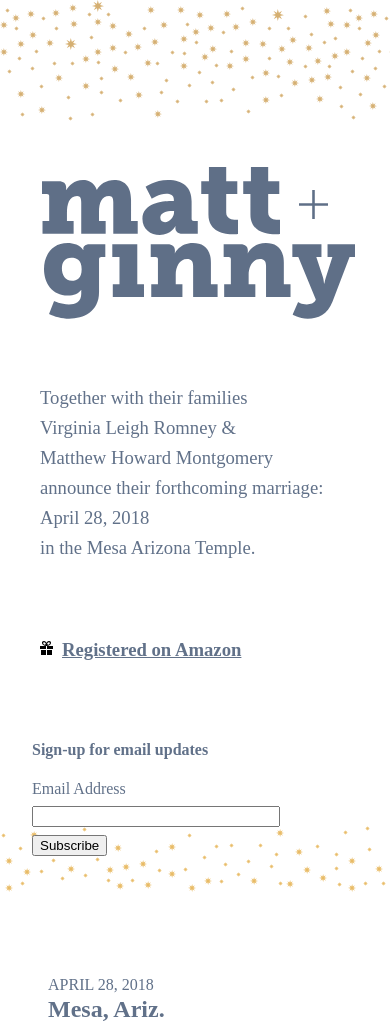
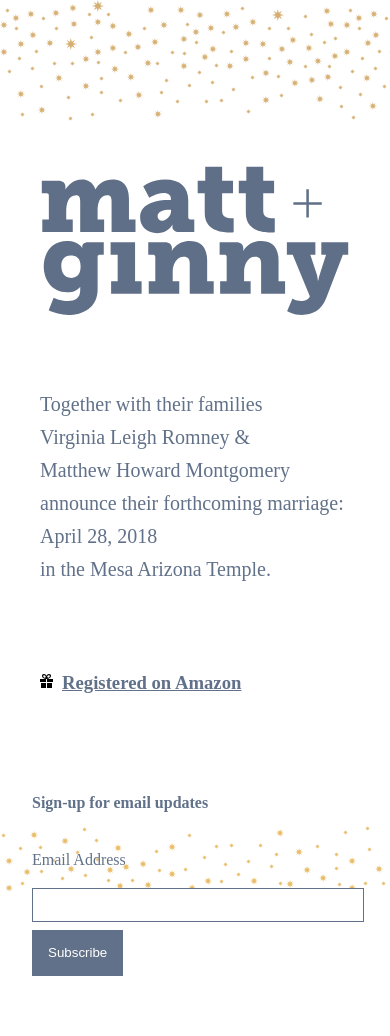
Before and after one commit to mattmontgomery/mattandginny.wedding, a React app: page / in a window 390 px wide. Shown: the top 1036 px of the page. Built offline with nearby package versions, Linux system fonts and the light colour scheme.

Commit message:
Mobile fixes

```diff
--- a/src/index.scss
+++ b/src/index.scss
@@ -23,6 +23,9 @@ html {
   display: flex;
   font-family: "Heiti SC";
   padding-bottom: 3rem;
+}
+p {
+  font-size: 14pt;
 }
 #main {
   background-image: url("stars.png");
@@ -72,6 +75,9 @@ html {
     max-width: 100%;
     margin-left: 0.5rem;
   }
+  @media (max-device-width: $breakpointMobile), (max-width: $breakpointMobile) {
+    margin-left: 0;
+  }
   h3 {
     margin: 0.125rem 0 1rem 0;
     color: $colorInvite;
@@ -113,6 +119,11 @@ html {
       display: block;
       margin-bottom: 2rem;
     }
+    @media (max-device-width: $breakpointMobile),
+      (max-width: $breakpointMobile) {
+      margin-left: 0;
+      padding-left: 0;
+    }
   }
   &-content {
     &-address {
@@ -128,14 +139,20 @@ html {
 .invitation {
   text-align: left;
   display: flex;
+  flex: 1;
   flex-direction: column;
   color: $colorInvite;
   &-content {
     margin: 3rem 0 0;
   }
+  &-logo > img {
+    width: 100%;
+    max-width: 30rem;
+  }
   p {
-    font-size: 14pt;
     margin: 0.5rem 0 0.5rem 0.5rem;
+    font-size: 1.25rem;
+    line-height: 125%;
   }
   img {
     // width: 100%;
@@ -161,8 +178,30 @@ html {
   }
   input[type="email"] {
     min-width: 15rem;
+    border: 1px solid $colorInvite;
+    @media (max-device-width: $breakpointMobile) {
+      width: 100%;
+    }
   }
   input[type="submit"] {
     margin-top: 0.5rem;
+    background-color: $colorInvite;
+    color: white;
+    padding: 0.5rem 1rem;
+    border-width: 0;
   }
 }
+
+a {
+  color: $colorInvite;
+}
+
+@media (max-device-width: $breakpointMobile) {
+  * {
+    text-size-adjust: 225%;
+    line-height: 225%;
+    // -ms-text-size-adjust: 250%;
+    // -moz-text-size-adjust: 250%;
+    // -webkit-text-size-adjust: 125%;
+  }
+}
```
